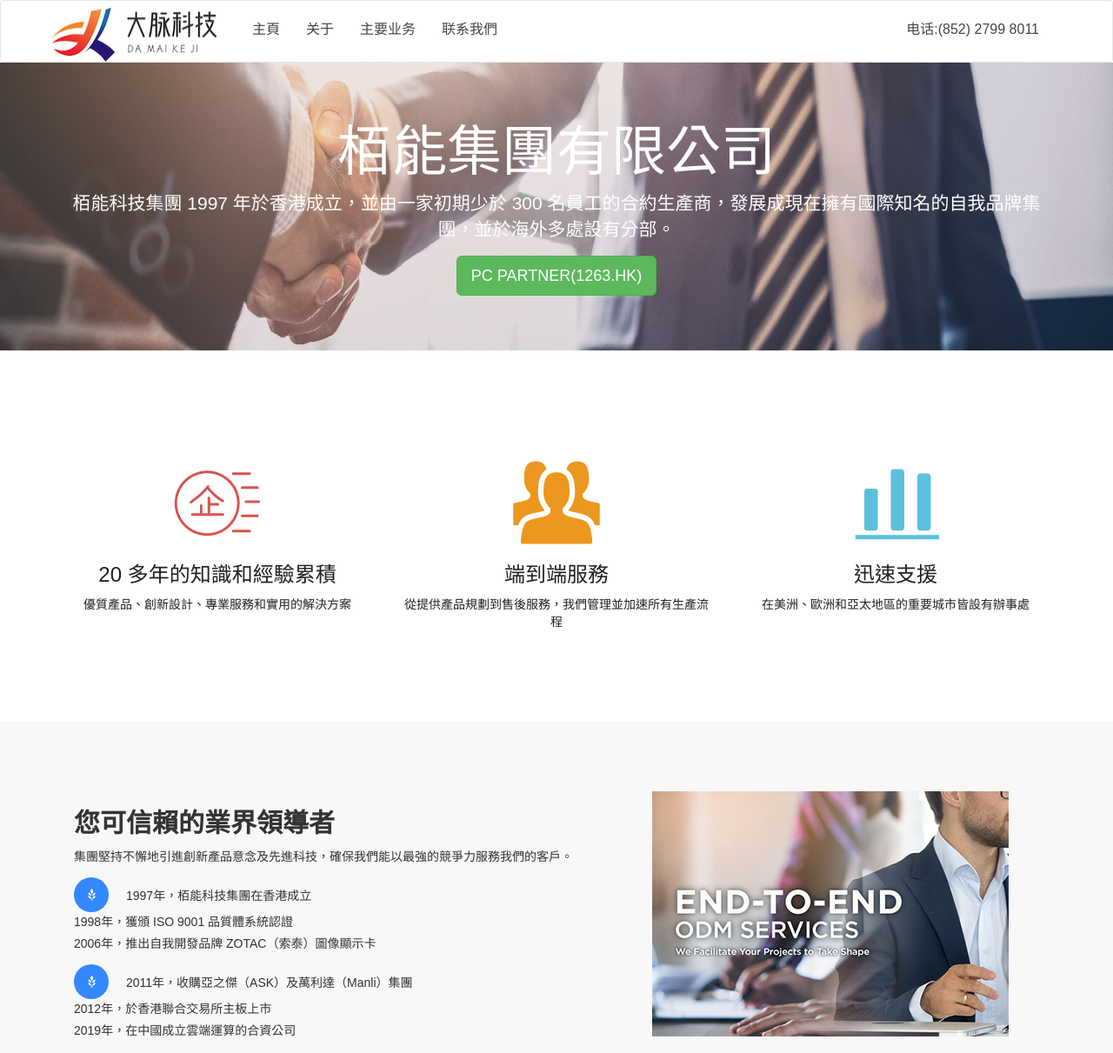
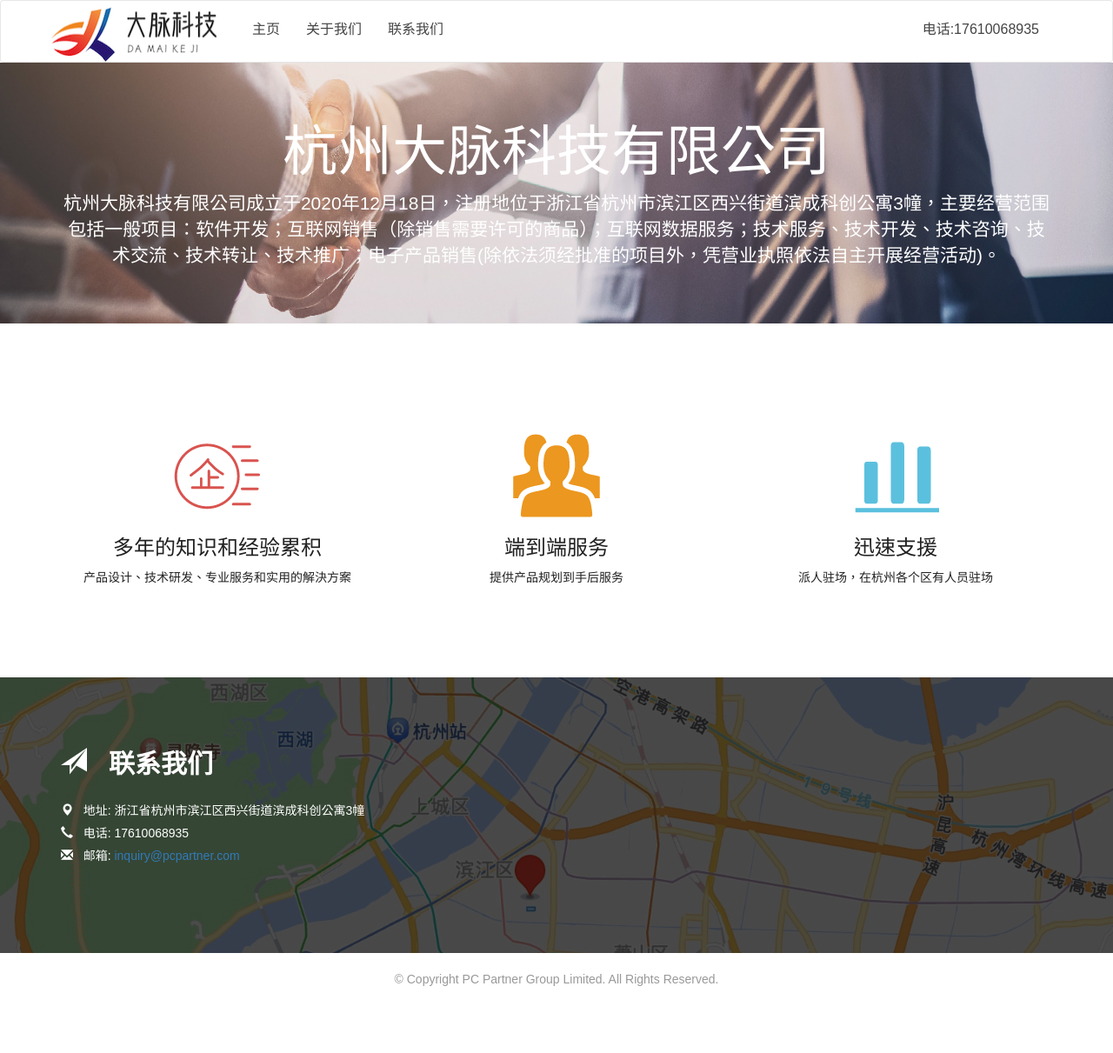
Before and after one commit to CommandB/DaMaiKeJi, a plain HTML site: page index.html in a window 1280 px wide. Shown: the top 1211 px of the page at 87% size. After the commit the page ends 1156 px from the top, so only its background shows below. Drawn offline with Linux system fonts and the light colour scheme; a script that the page names is missing.

Commit message:
Update index.html

```diff
--- a/index.html
+++ b/index.html
@@ -22,13 +22,13 @@
         <!--导航-->
         <div class="navbar-collapse collapse">
             <ul class="nav navbar-nav">
-                <li><a href="#home">主頁</a></li>
-                <li><a href="#html5">关于</a></li>
-                <li><a href="#course">主要业务</a></li>
-                <li><a href="#contact">联系我們</a></li>
+                <li><a href="#home">主页</a></li>
+                <li><a href="#html5">关于我们</a></li>
+                <!-- <li><a href="#course">主要业务</a></li> -->
+                <li><a href="#contact">联系我们</a></li>
             </ul>
             <ul class="nav navbar-nav navbar-right">
-                <li><a href="javascript:;">电话:(852) 2799 8011</a></li>
+                <li><a href="javascript:;">电话:17610068935</a></li>
             </ul>
         </div>
         <!--导航-->
@@ -39,9 +39,9 @@
 <!--home-->
 <section id="home">
 <div class="jumbotron banner wow fadeInRight"><div class="container">
-<h1>栢能集團有限公司</h1>
-<p>栢能科技集團 1997 年於香港成立，並由一家初期少於 300 名員工的合約生產商，發展成現在擁有國際知名的自我品牌集團，並於海外多處設有分部。</p>
-<p><a class="btn btn-success btn-lg" href="https://finance.yahoo.com/quote/1263.HK" role="button">PC PARTNER(1263.HK<span id="shijia"></span>)</a></p>
+<h1>杭州大脉科技有限公司</h1>
+<p>杭州大脉科技有限公司成立于2020年12月18日，注册地位于浙江省杭州市滨江区西兴街道滨成科创公寓3幢，主要经营范围包括一般项目：软件开发；互联网销售（除销售需要许可的商品）；互联网数据服务；技术服务、技术开发、技术咨询、技术交流、技术转让、技术推广；电子产品销售(除依法须经批准的项目外，凭营业执照依法自主开展经营活动)。</p>
+<!-- <p><a class="btn btn-success btn-lg" href="https://finance.yahoo.com/quote/1263.HK" role="button">PC PARTNER(1263.HK<span id="shijia"></span>)</a></p> -->
 </div></div>
 </section>
 <!--home-->
@@ -53,22 +53,22 @@
             <div class="col-md-4">
                 <a href="javascript:;">
                     <img src="images/index-icon1.png" class="img-responsive" alt=""/>
-                    <h3>20 多年的知識和經驗累積</h3>
-                    <p>優質產品、創新設計、專業服務和實用的解決方案</p>
+                    <h3>多年的知识和经验累积</h3>
+                    <p>产品设计、技术研发、专业服务和实用的解決方案</p>
                 </a>
             </div>
             <div class="col-md-4">
                 <a href="javascript:;">
                     <img src="images/index-icon2.png" class="img-responsive" alt=""/>
-                    <h3>端到端服務</h3>
-                    <p>從提供產品規劃到售後服務，我們管理並加速所有生產流程</p>
+                    <h3>端到端服务</h3>
+                    <p>提供产品规划到手后服务</p>
                 </a>
             </div>
             <div class="col-md-4">
                 <a href="javascript:;">
                     <img src="images/index-icon3.png" class="img-responsive" alt=""/>
                     <h3>迅速支援</h3>
-                    <p>在美洲、歐洲和亞太地區的重要城市皆設有辦事處</p>
+                    <p>派人驻场，在杭州各个区有人员驻场</p>
                 </a>
             </div>
         </div>
@@ -77,7 +77,7 @@
 <!--bbs-->
 
 <!--html5-->
-<section id="html5">
+<!-- <section id="html5">
     <div class="container">
         <div class="col-md-7 wow fadeInLeft">
             <h2>您可信賴的業界領導者</h2>
@@ -89,11 +89,11 @@
             <img src="images/xcxyhs.png" class="img-responsive" alt=""/>
         </div>
     </div>
-</section>
+</section> -->
 <!--html5-->
 
 <!--bootstrap-->
-<section id="bootstrap">
+<!-- <section id="bootstrap">
     <div class="container wow fadeInUp">
         <div class="col-md-6">
             <img src="images/xcxqygw.png" class="img-responsive" alt=""/>
@@ -105,11 +105,11 @@
             <p><span class="glyphicon glyphicon-grain mai-icon"></span>建立並管理強大的可持續供應鏈<br>透過強大的全球分銷網絡、頂尖的產品分析和風險管理、以及快速投放市場，從而讓你的產品以最小成本推出於全球市場。</p>
         </div>
     </div>
-</section>
+</section> -->
 <!--bootstrap-->
 
 <!--course-->
-<section id="course">
+<!-- <section id="course">
     <div class="container">
         <div class="row wow fadeIn" data-wow-delay="0.6s">
             <div class="col-md-12">
@@ -137,7 +137,7 @@
             </div>
         </div>
     </div>
-</section>
+</section> -->
 <!--course-->
 
 <!--contact-->
@@ -149,32 +149,32 @@
                     <h2>
                         <span class="glyphicon glyphicon-send"></span>
                         &nbsp;
-                        聯繫我們
+                        联系我们
                     </h2>
-                    <p>
+                <!--     <p>
                         栢能科技集團 1997 年於香港成立，以卓越的研發能力和頂尖生產技術，屹立於行業前列地位。我們產品線多元化，現已擴展到圖像顯示卡、迷你電腦、主機板、嵌入式系統及電競硬件等多種產品類別。同時，栢能亦為世界知名品牌提供一站式的電子專業製造服務（EMS）。
-                    </p>
+                    </p> -->
                     <address>
                         <p>
                             <span class="glyphicon glyphicon-map-marker"></span>
                             &nbsp;
-                            地址: 香港新界沙田火炭山尾街18-24號沙田商業中心19樓
+                            地址: 浙江省杭州市滨江区西兴街道滨成科创公寓3幢
                         </p>
                         <p>
                             <span class="glyphicon glyphicon-earphone"></span>
                             &nbsp;
-                            電話: (852) 2799 8011
+                            电话: 17610068935
                         </p>
                         <p>
                             <span class="glyphicon glyphicon-envelope"></span>
                             &nbsp;
-                            電郵: <a href="mailto:inquiry@pcpartner.com" target="_blank">inquiry@pcpartner.com</a>
+                            邮箱: <a href="youpinyimai@163.com" target="_blank">inquiry@pcpartner.com</a>
                         </p>
                     </address>
                 </div>
-                <div class="col-md-5 wow fadeInRight animated">
+              <!--   <div class="col-md-5 wow fadeInRight animated">
                     <img align="right" src="images/contactus.png" class="img-responsive" alt="聯繫我們"/>
-                </div>
+                </div> -->
             </div>
         </div>
     </div>
```
